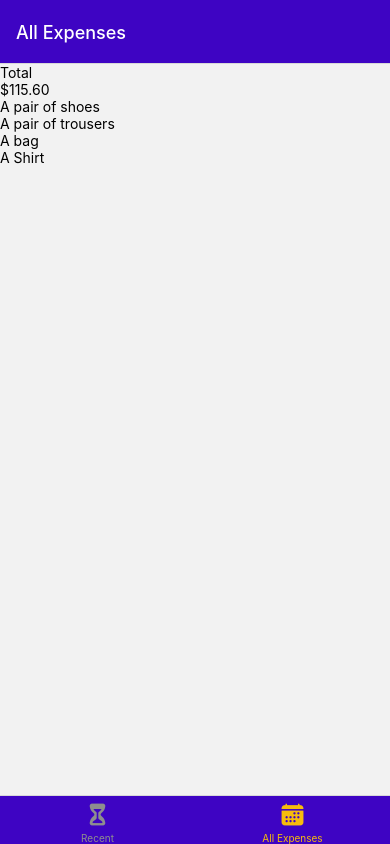
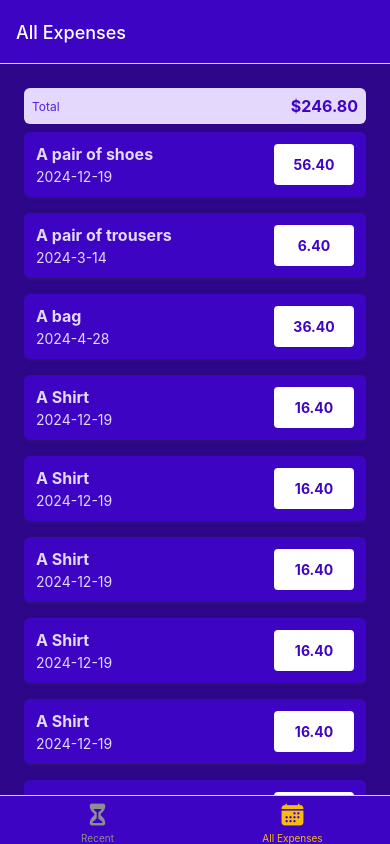
Before and after one commit to Nyamekesse/react-native-expense-tracker, a React Native app: screen /AllExpenses in a window 390 px wide. Built offline with nearby package versions, Linux system fonts and the light colour scheme.

Commit message:
added styling for components

```diff
--- a/components/ExpensesOutput/ExpensesList.js
+++ b/components/ExpensesOutput/ExpensesList.js
@@ -1,8 +1,9 @@
 import React from 'react';
-import { FlatList, StyleSheet, Text, View } from 'react-native';
+import { FlatList, StyleSheet, View } from 'react-native';
+import ExpenseItem from './ExpenseItem';
 
 function renderExpenseItem({ item }) {
-  return <Text>{item.description}</Text>;
+  return <ExpenseItem {...item} />;
 }
 
 const ExpensesList = ({ expenses }) => {
--- a/components/ExpensesOutput/ExpensesOutput.js
+++ b/components/ExpensesOutput/ExpensesOutput.js
@@ -1,5 +1,6 @@
 import React from 'react';
 import { StyleSheet, View } from 'react-native';
+import { GlobalStyles } from '../../constants/styles';
 import ExpensesList from './ExpensesList';
 import ExpensesSummary from './ExpensesSummary';
 
@@ -28,11 +29,59 @@
     amount: 16.4,
     date: new Date('2024-12-19'),
   },
+  {
+    id: 'e5',
+    description: 'A Shirt',
+    amount: 16.4,
+    date: new Date('2024-12-19'),
+  },
+  {
+    id: 'e6',
+    description: 'A Shirt',
+    amount: 16.4,
+    date: new Date('2024-12-19'),
+  },
+  {
+    id: 'e7',
+    description: 'A Shirt',
+    amount: 16.4,
+    date: new Date('2024-12-19'),
+  },
+  {
+    id: 'e8',
+    description: 'A Shirt',
+    amount: 16.4,
+    date: new Date('2024-12-19'),
+  },
+  {
+    id: 'e9',
+    description: 'A Shirt',
+    amount: 16.4,
+    date: new Date('2024-12-19'),
+  },
+  {
+    id: 'e10',
+    description: 'A Shirt',
+    amount: 16.4,
+    date: new Date('2024-12-19'),
+  },
+  {
+    id: 'e11',
+    description: 'A Shirt',
+    amount: 16.4,
+    date: new Date('2024-12-19'),
+  },
+  {
+    id: 'e12',
+    description: 'A Shirt',
+    amount: 16.4,
+    date: new Date('2024-12-19'),
+  },
 ];
 
 const ExpensesOutput = ({ expenses, expensesPeriod }) => {
   return (
-    <View>
+    <View style={styles.container}>
       <ExpensesSummary expenses={DUMMY_EXPENSES} periodName={expensesPeriod} />
       <ExpensesList expenses={DUMMY_EXPENSES} />
     </View>
@@ -41,4 +90,10 @@
 
 export default ExpensesOutput;
 
-const styles = StyleSheet.create({});
+const styles = StyleSheet.create({
+  container: {
+    flex: 1,
+    padding: 24,
+    backgroundColor: GlobalStyles.colors.primary700,
+  },
+});
--- a/components/ExpensesOutput/ExpensesSummary.js
+++ b/components/ExpensesOutput/ExpensesSummary.js
@@ -1,18 +1,37 @@
 import React from 'react';
 import { StyleSheet, Text, View } from 'react-native';
+import { GlobalStyles } from '../../constants/styles';
 
 const ExpensesSummary = ({ expenses, periodName }) => {
   const expensesSum = expenses.reduce((sum, expense) => {
     return sum + expense.amount;
   }, 0);
   return (
-    <View>
-      <Text>{periodName}</Text>
-      <Text>${expensesSum.toFixed(2)}</Text>
+    <View style={styles.container}>
+      <Text style={styles.period}>{periodName}</Text>
+      <Text style={styles.sum}>${expensesSum.toFixed(2)}</Text>
     </View>
   );
 };
 
 export default ExpensesSummary;
 
-const styles = StyleSheet.create({});
+const styles = StyleSheet.create({
+  container: {
+    padding: 8,
+    backgroundColor: GlobalStyles.colors.primary50,
+    borderRadius: 6,
+    flexDirection: 'row',
+    justifyContent: 'space-between',
+    alignItems: 'center',
+  },
+  period: {
+    fontSize: 12,
+    color: GlobalStyles.colors.primary400,
+  },
+  sum: {
+    fontSize: 16,
+    fontWeight: 'bold',
+    color: GlobalStyles.colors.primary500,
+  },
+});
--- a/screens/AllExpenses.js
+++ b/screens/AllExpenses.js
@@ -1,13 +1,9 @@
 import React from 'react';
-import { StyleSheet, View } from 'react-native';
+import { StyleSheet } from 'react-native';
 import ExpensesOutput from '../components/ExpensesOutput/ExpensesOutput';
 
 const AllExpenses = () => {
-  return (
-    <View>
-      <ExpensesOutput expensesPeriod={'Total'} />
-    </View>
-  );
+  return <ExpensesOutput expensesPeriod={'Total'} />;
 };
 
 export default AllExpenses;
--- a/screens/RecentExpenses.js
+++ b/screens/RecentExpenses.js
@@ -1,13 +1,9 @@
 import React from 'react';
-import { StyleSheet, View } from 'react-native';
+import { StyleSheet } from 'react-native';
 import ExpensesOutput from '../components/ExpensesOutput/ExpensesOutput';
 
 const RecentExpenses = () => {
-  return (
-    <View>
-      <ExpensesOutput expensesPeriod={'Last 7 Days'} />
-    </View>
-  );
+  return <ExpensesOutput expensesPeriod={'Last 7 Days'} />;
 };
 
 export default RecentExpenses;
```
